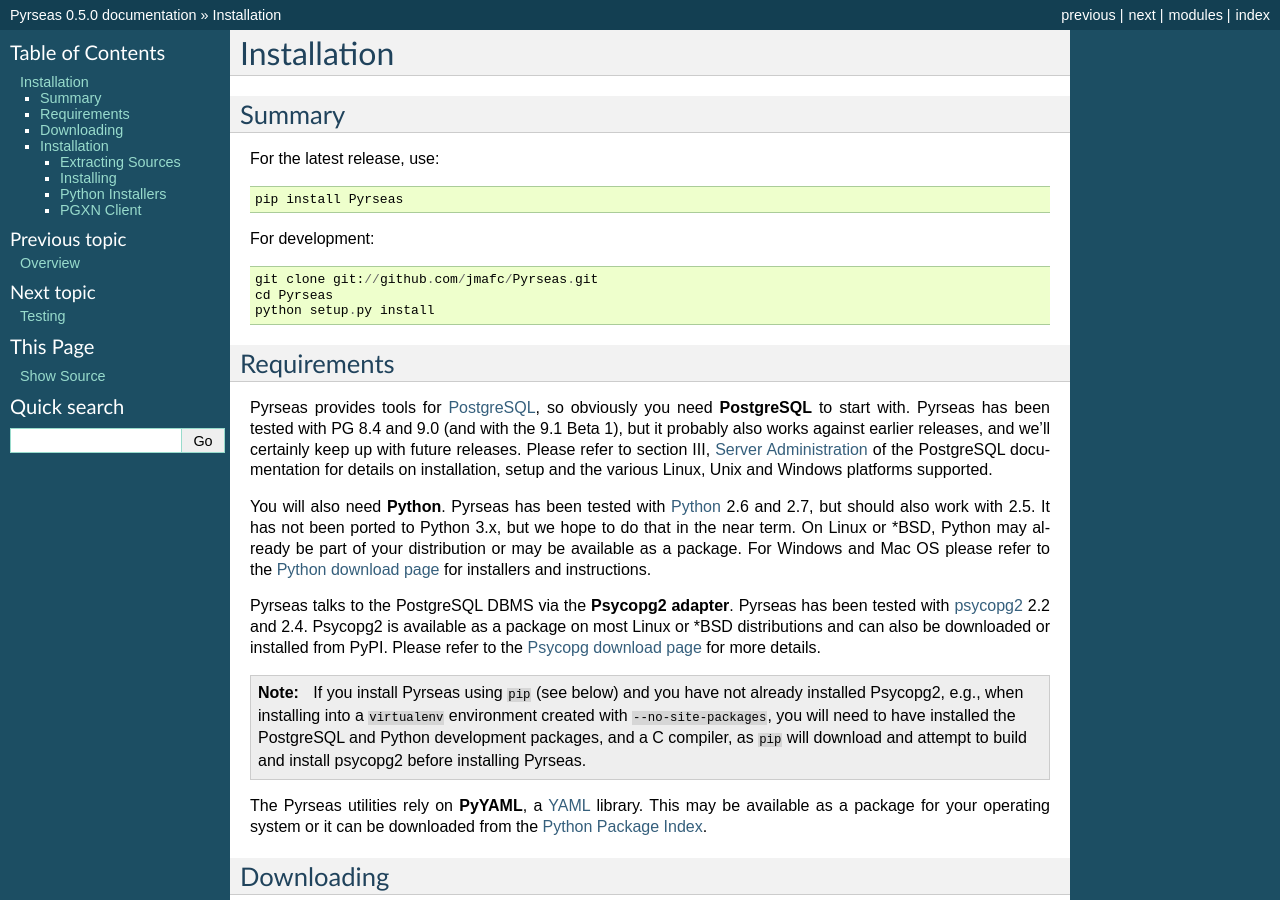
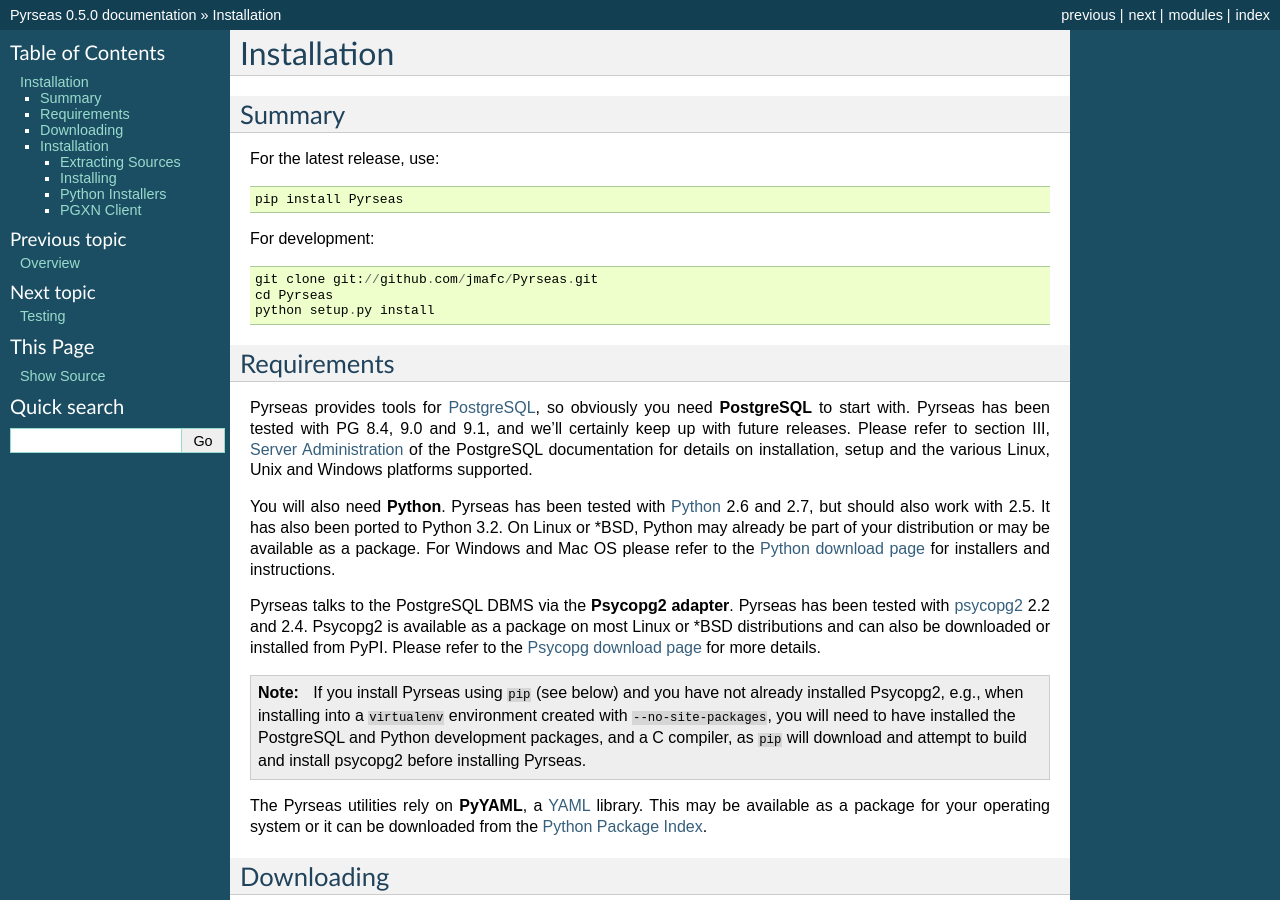
Before and after one commit to perseas/Pyrseas, a Sphinx documentation site: the page built from docs/install.rst, in a window 1280 px wide and 900 px high. Built offline with Sphinx 7.4.7, drawn with Linux system fonts in a browser that asks for light colours; some of the changed text lies outside the part shown.

Commit message:
Add note in docs/install.rst about FreeBSD pip install issue.
  Also, update versions tested for PG and Python, and update AUTHORS file.

```diff
--- a/docs/install.rst
+++ b/docs/install.rst
@@ -19,8 +19,7 @@
 
 Pyrseas provides tools for `PostgreSQL <http://www.postgresql.org>`_,
 so obviously you need **PostgreSQL** to start with.  Pyrseas has been
-tested with PG 8.4 and 9.0 (and with the 9.1 Beta 1), but it probably
-also works against earlier releases, and we'll certainly keep up with
+tested with PG 8.4, 9.0 and 9.1, and we'll certainly keep up with
 future releases.  Please refer to section III, `Server Administration
 <http://www.postgresql.org/docs/current/interactive/admin.html>`_ of
 the PostgreSQL documentation for details on installation, setup and
@@ -28,8 +27,8 @@
 
 You will also need **Python**.  Pyrseas has been tested with `Python
 <http://www.python.org>`_ 2.6 and 2.7, but should also work with 2.5.
-It has not been ported to Python 3.x, but we hope to do that in the
-near term. On Linux or \*BSD, Python may already be part of your
+It has also been ported to Python 3.2.
+On Linux or \*BSD, Python may already be part of your
 distribution or may be available as a package.  For Windows and Mac OS
 please refer to the `Python download page
 <http://www.python.org/download/>`_ for installers and instructions.
```
Also changed, not shown: other parts of docs/install.rst (+7 -0 lines), 1 other file.
